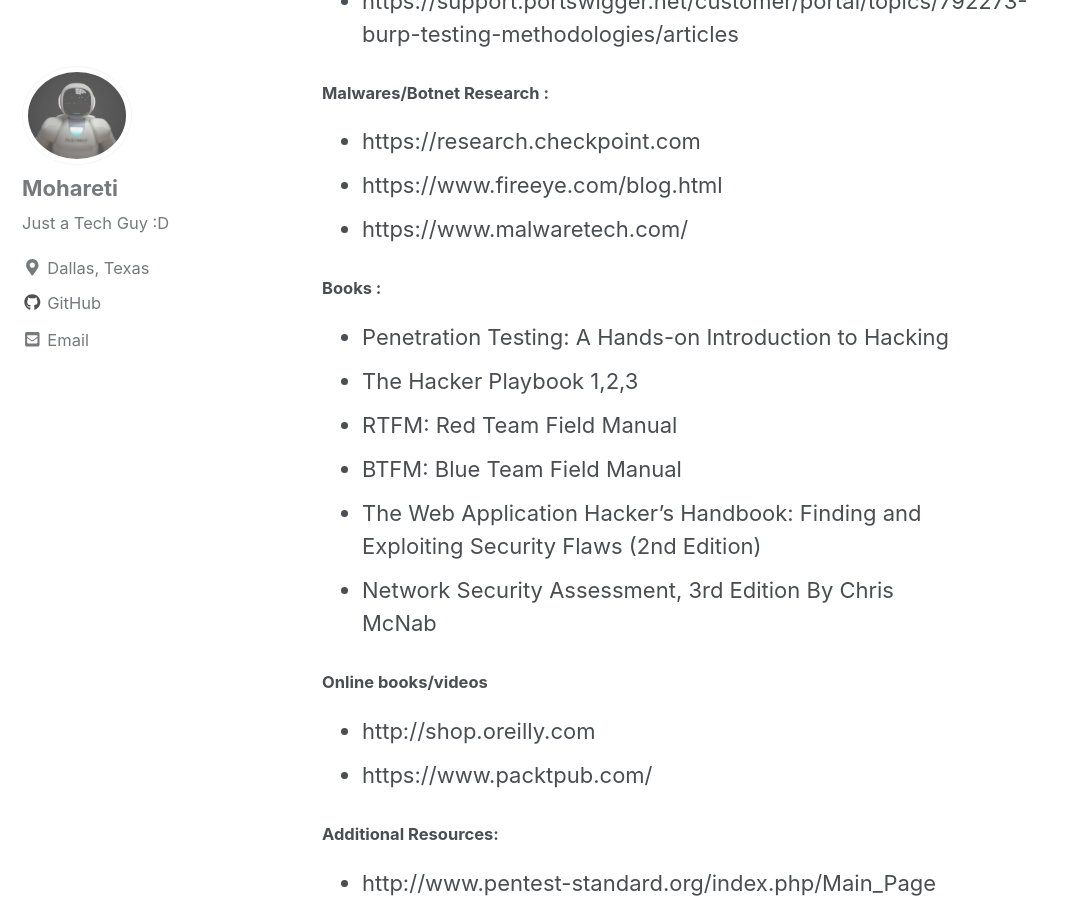
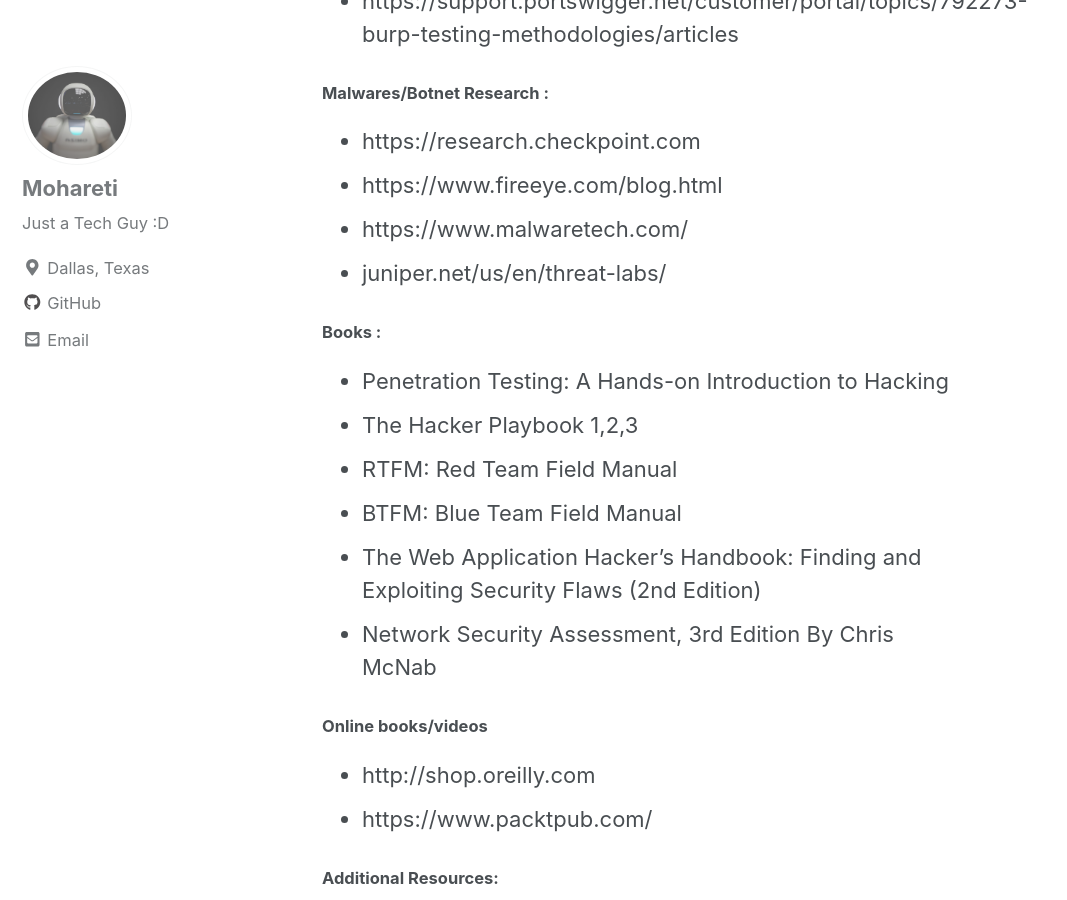
Before and after one commit to mohareti/cyberlab, a Jekyll site: the page built from _posts/2019-10-28-Resources to learn and get into Cyber Security.md, in a window 1280 px wide and 900 px high, scrolled down 2410 px. Shown: the whole window, without its empty margins (0-1067 px from the left). Built offline with Jekyll 4.4.1, drawn with Linux system fonts in a browser that asks for light colours; cached includes are drawn as plain includes; nearby versions of some CDN libraries.

Commit message:
Update 2019-10-28-Resources to learn and get into Cyber Security.md

```diff
--- a/_posts/2019-10-28-Resources to learn and get into Cyber Security.md
+++ b/_posts/2019-10-28-Resources to learn and get into Cyber Security.md
@@ -58,6 +58,7 @@ values:
 -	https://research.checkpoint.com
 -	https://www.fireeye.com/blog.html
 -	https://www.malwaretech.com/
+- juniper.net/us/en/threat-labs/
 
 ##### Books :
 -	Penetration Testing: A Hands-on Introduction to Hacking
```
